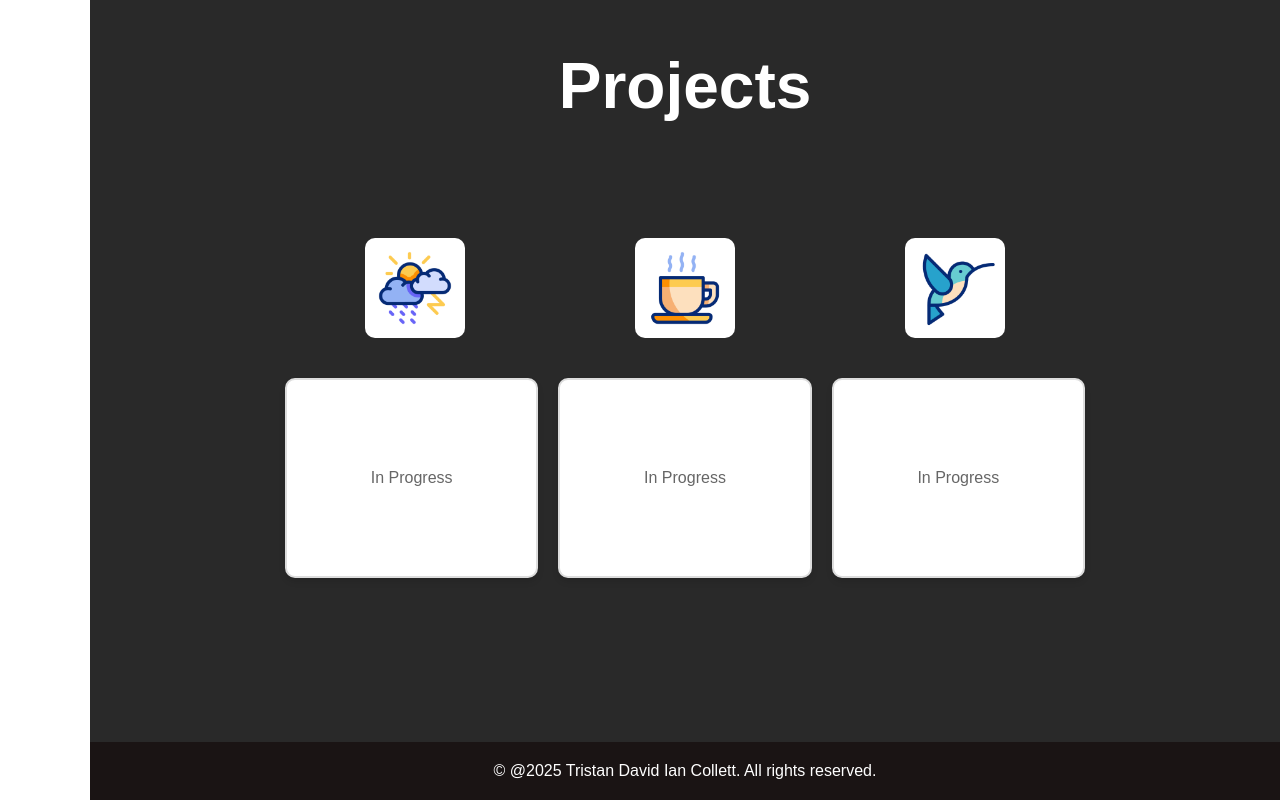
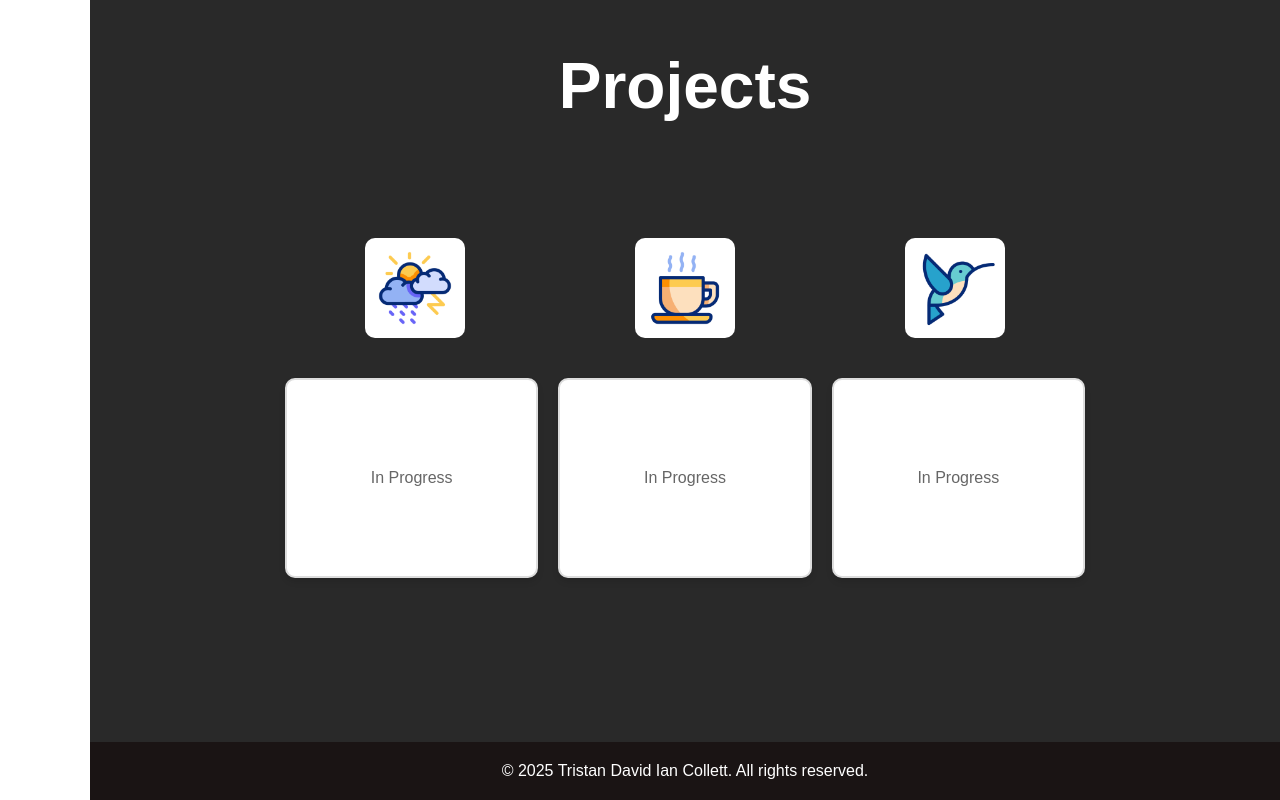
Before and after one commit to TDICollett/my-portfolio, a React (Create React App) app: page / in a window 1280 px wide. Shown: the part 1732-2532 px from the top of the page. Built offline with nearby package versions, Linux system fonts and the light colour scheme.

Commit message:
Updated Footer

```diff
--- a/src/Components/Footer.js
+++ b/src/Components/Footer.js
@@ -4,7 +4,7 @@ import "../Styles/Footer.css";
 function Footer() {
   return (
     <footer className="footer">
-      <p>&copy; @2025 Tristan David Ian Collett. All rights reserved.</p>
+      <p>&copy; 2025 Tristan David Ian Collett. All rights reserved.</p>
     </footer>
   );
 }
```
